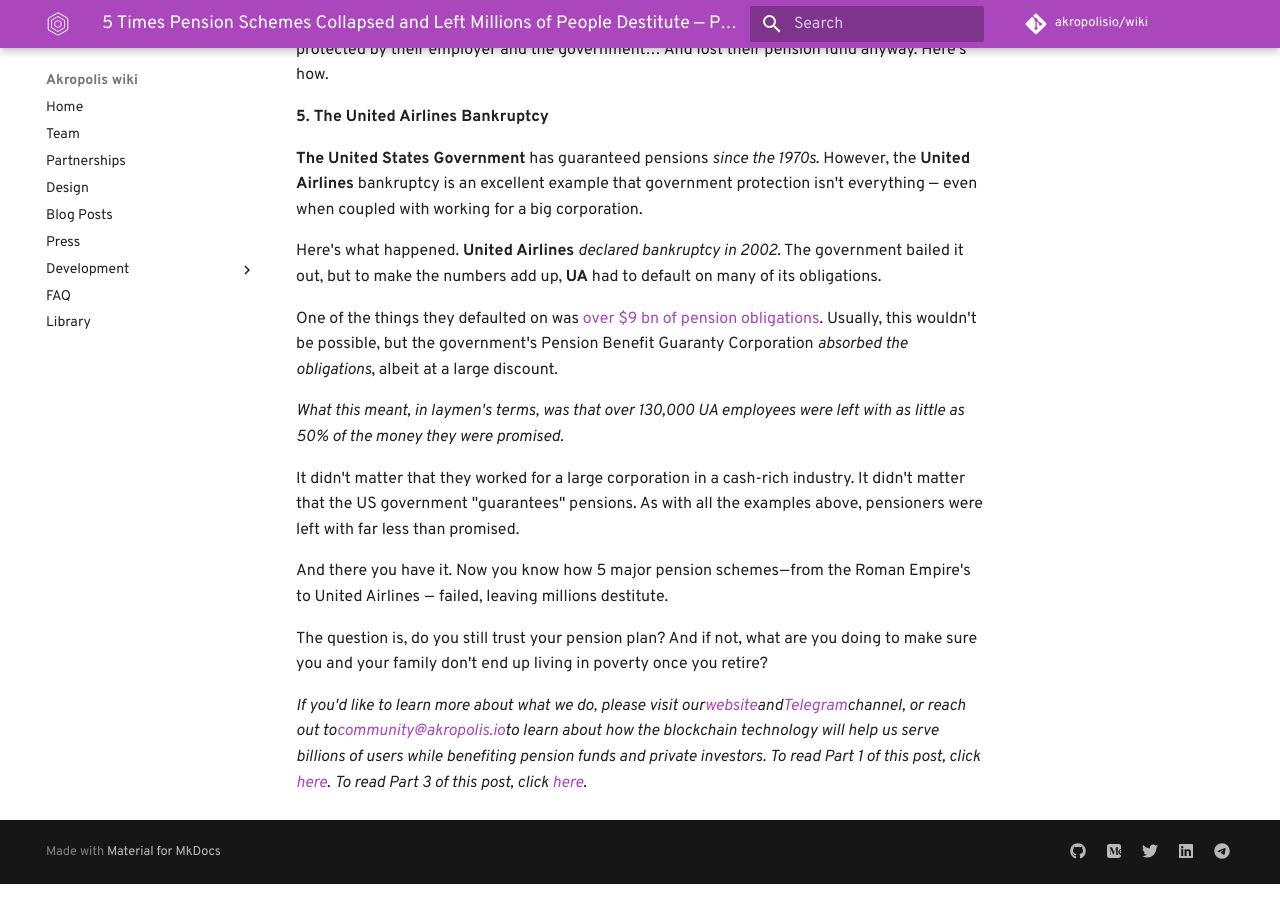
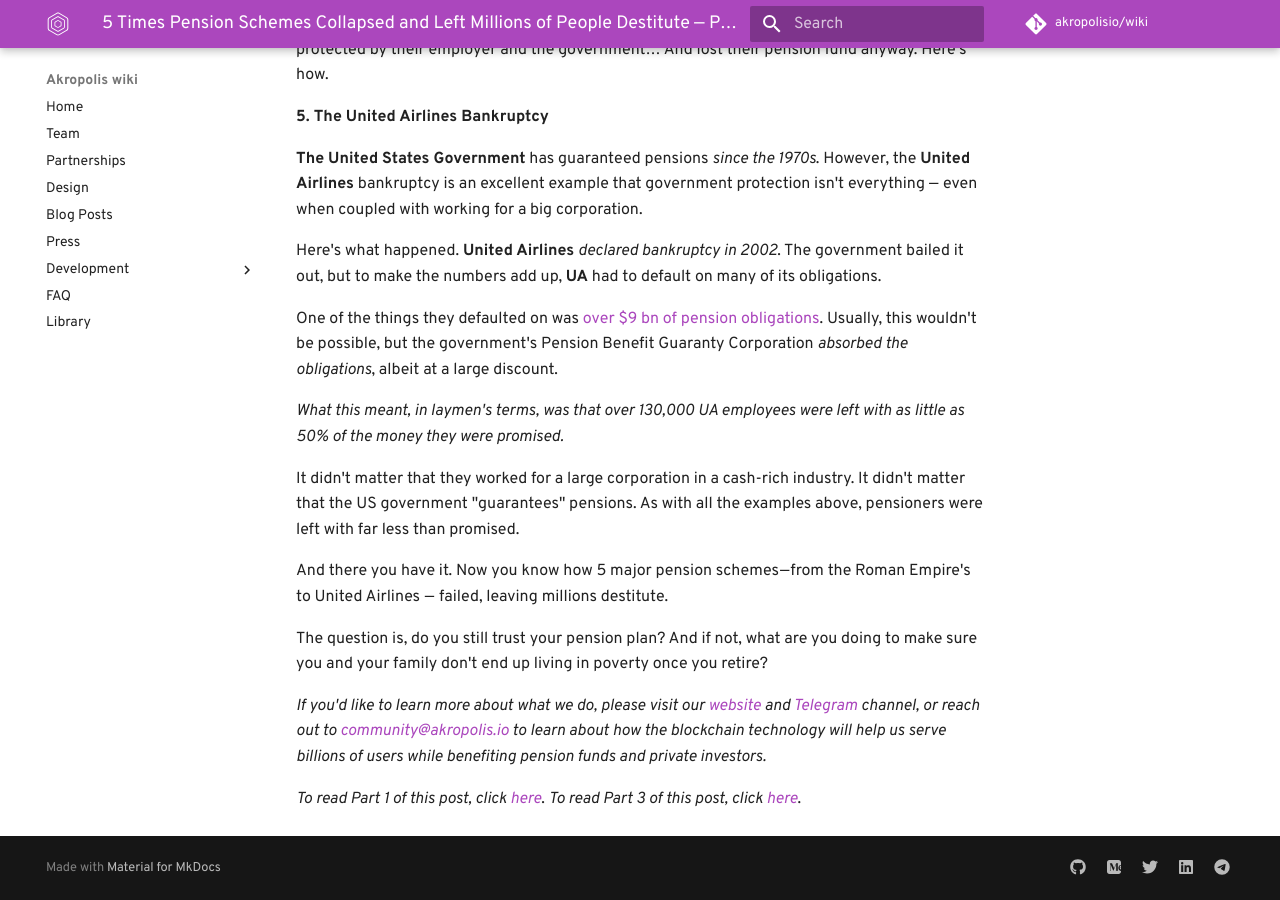
Before and after one commit to kaonone/wiki, an MkDocs documentation site: the page built from docs/library/2018 5 Times Pension Schemes Collapsed and Left Millions of People Destitute 3.md, in a window 1280 px wide and 900 px high, scrolled down 740 px. Built offline with MkDocs 1.6.1 and Material for MkDocs 9.7.7, drawn with Linux system fonts in a browser that asks for light colours; some web fonts are replaced; comment, search, counter and statistics services are not loaded; old or Windows-style settings are respelled for this version of MkDocs.

```diff
--- a/docs/library/2018 5 Times Pension Schemes Collapsed and Left Millions of People Destitute 3.md
+++ b/docs/library/2018 5 Times Pension Schemes Collapsed and Left Millions of People Destitute 3.md
@@ -30,5 +30,6 @@ And there you have it. Now you know how 5 major pension schemes — from the
 
 The question is, do you still trust your pension plan? And if not, what are you doing to make sure you and your family don&#39;t end up living in poverty once you retire?
 
-_If you&#39;d like to learn more about what we do, please visit our_[_website_](https://akropolis.io/)_and_[_Telegram_](https://t.me/akropolis_official)_channel, or reach out to_[_community@akropolis.io_](mailto:community@akropolis.io)_to learn about how the blockchain technology will help us serve billions of users while benefiting pension funds and private investors._
+_If you&#39;d like to learn more about what we do, please visit our _[_website_](https://akropolis.io/)_ and _[_Telegram_](https://t.me/akropolis_official)_ channel, or reach out to _[_community@akropolis.io_](mailto:community@akropolis.io)_ to learn about how the blockchain technology will help us serve billions of users while benefiting pension funds and private investors._
+
 _To read Part 1 of this post, click [here](https://wiki.akropolis.io/library/2018%205%20Times%20Pension%20Schemes%20Collapsed%20and%20Left%20Millions%20of%20People%20Destitute%201/)_. _To read Part 3 of this post, click [here](https://wiki.akropolis.io/library/2018%205%20Times%20Pension%20Schemes%20Collapsed%20and%20Left%20Millions%20of%20People%20Destitute%203/)_.
```
